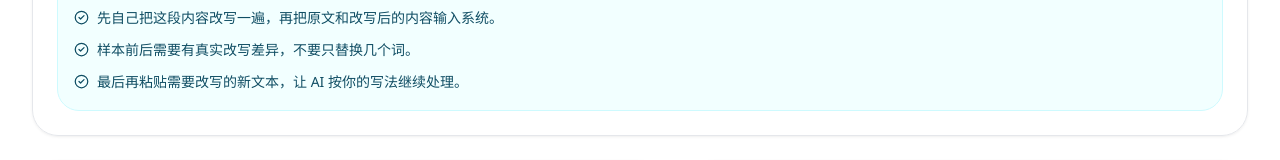
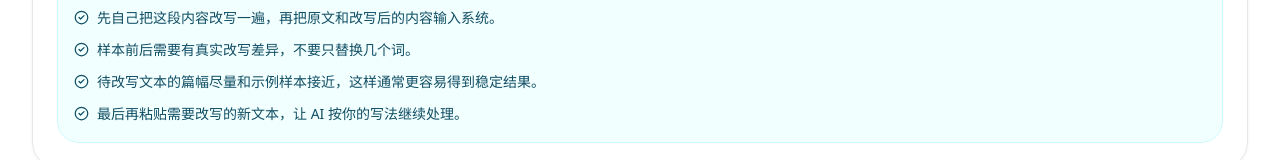
Before and after one commit to FactrueSolin/SolinContext, a Next.js app: page /w/1/aigc-rewrite in a window 1280 px wide. Shown: the part 637-797 px from the top of the page. Built offline with nearby package versions, Linux system fonts and the light colour scheme; no server answers.

Commit message:
前端开发：完成降低aigc率功能的前端开发 (vibe-kanban FAC-154)

```diff
--- a/app/components/AigcRewriteWorkspace.tsx
+++ b/app/components/AigcRewriteWorkspace.tsx
@@ -53,6 +53,7 @@ const sampleTips = [
     '先选择一段未修改的正文，最好是一章或一段，尽量在 1000 字以上。',
     '先自己把这段内容改写一遍，再把原文和改写后的内容输入系统。',
     '样本前后需要有真实改写差异，不要只替换几个词。',
+    '待改写文本的篇幅尽量和示例样本接近，这样通常更容易得到稳定结果。',
     '最后再粘贴需要改写的新文本，让 AI 按你的写法继续处理。',
 ];
 
```
